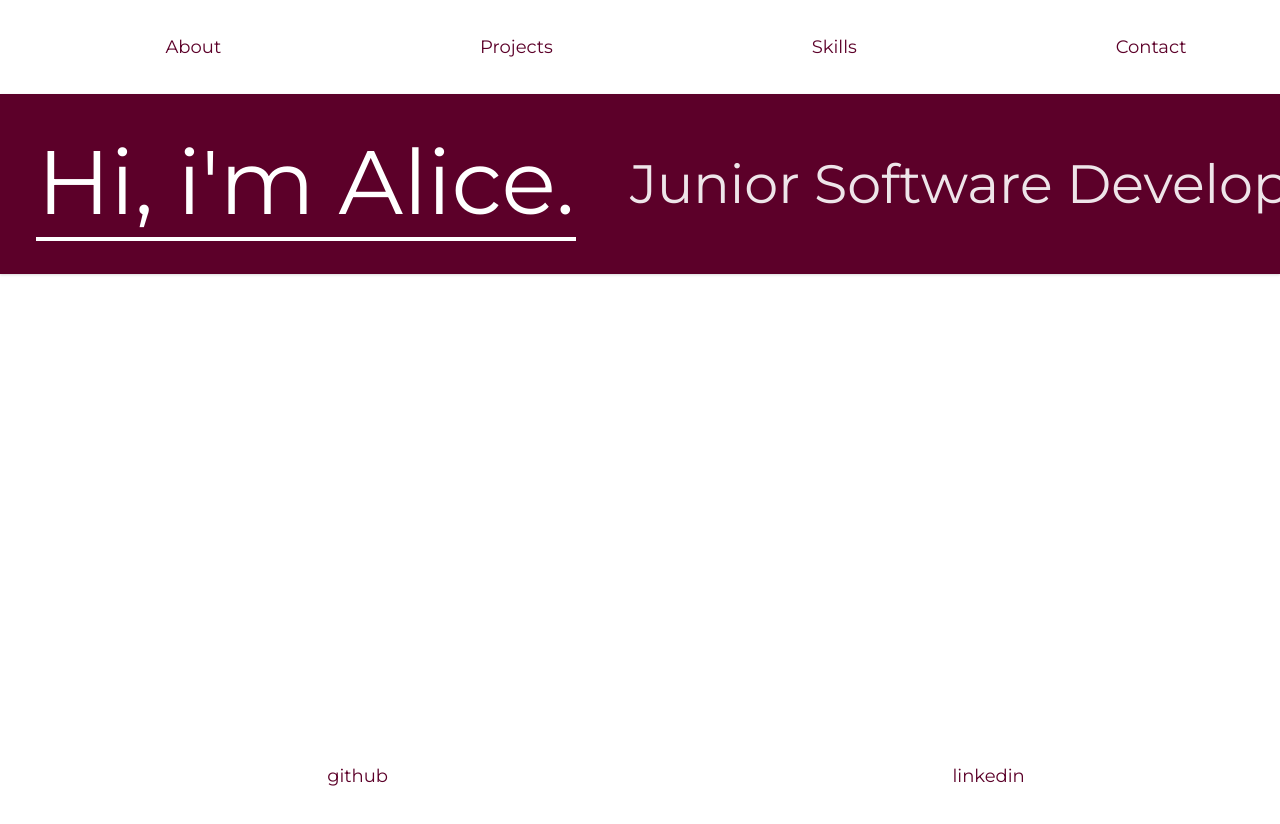
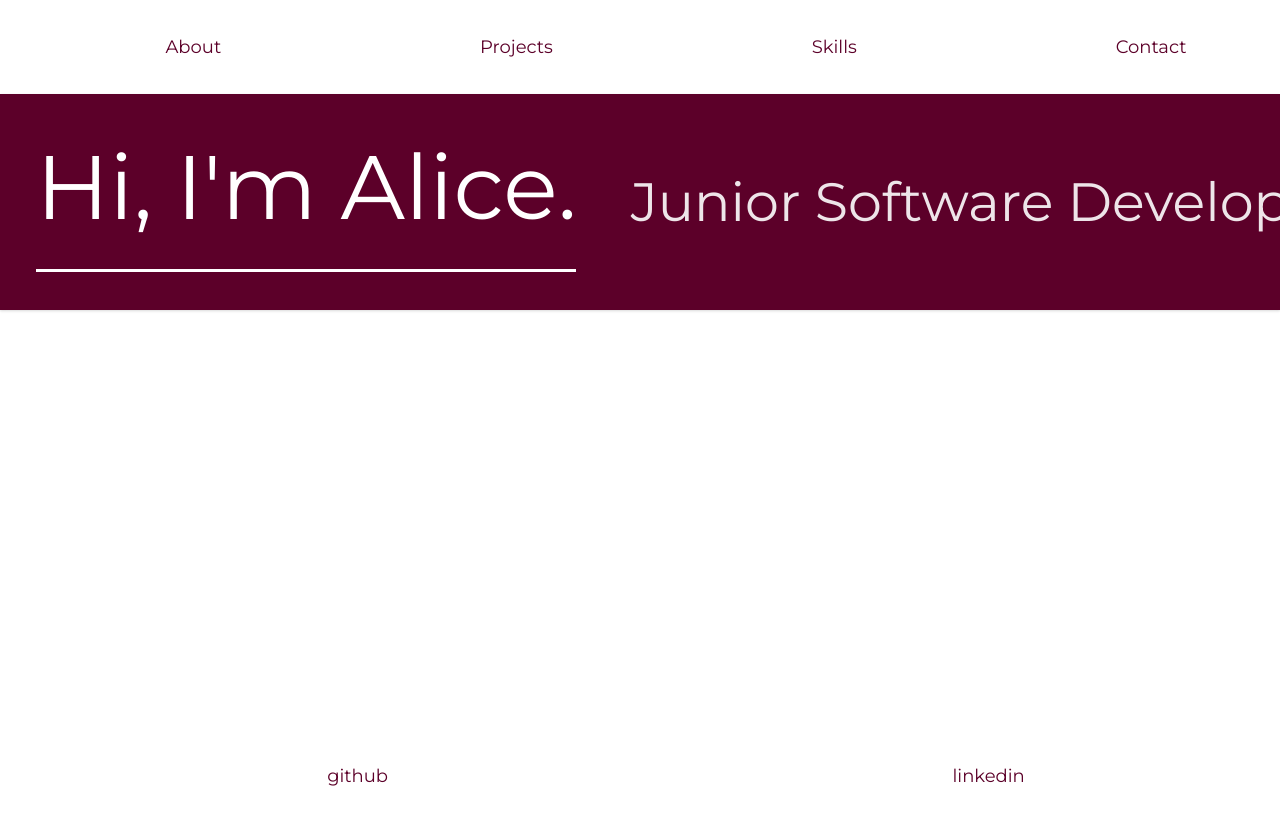
Before and after one commit to alicefirminger/portfolio, a plain HTML site: page index.html in a window 1280 px wide. Shown: the top 824 px of the page. Drawn offline with Linux system fonts and the light colour scheme.

Commit message:
made some style changes

```diff
--- a/index.html
+++ b/index.html
@@ -6,6 +6,7 @@
 		<meta name="viewport" content="width=device-width, initial-scale=1.0" />
 		<link rel="stylesheet" href="styles.css" />
 		<link href='https://fonts.googleapis.com/css?family=Montserrat' rel='stylesheet'>
+		<script src="main.js"></script>
 		<title>My Portfolio</title>
 	</head>
 	<body>
@@ -16,8 +17,8 @@
 			<li><a href="#">Contact</a></li>
 		</ul></header>
 		<div class="body-container">
-				<h1 class="greeting">Hi, i'm Alice.</h1>
-				<h1 class="job-role">Junior Software Developer</h1>
+				<h1 class="greeting">Hi, I'm Alice.</h1>
+				<h1 class="job-role">Junior Software Developer.</h1>
 			</div>
 		</div>
 		<footer class="footer-nav"><ul class="footer-links">
--- a/main.js
+++ b/main.js
@@ -0,0 +1 @@
+console.log("hello I am here");
--- a/styles.css
+++ b/styles.css
@@ -19,7 +19,7 @@ body {
 	align-items: center;
 	flex-direction: column;
 	flex-wrap: wrap;
-	height: 10rem;
+	height: 12rem;
 	background-color: #5c0029;
 	box-shadow: rgba(0, 0, 0, 0.1) 0px 1px 3px 0px,
 		rgba(0, 0, 0, 0.06) 0px 1px 2px 0px;
@@ -61,6 +61,7 @@ body {
 	height: 0.2rem;
 	display: block;
 	background-color: #ffff;
+	margin-top: 1.5rem;
 }
 
 .links {
@@ -82,7 +83,7 @@ a:visited {
 }
 
 a:hover {
-	font-size: 2rem;
+	letter-spacing: 0.2rem;
 	transition: all 0.2s ease-in-out;
 }
 
```
